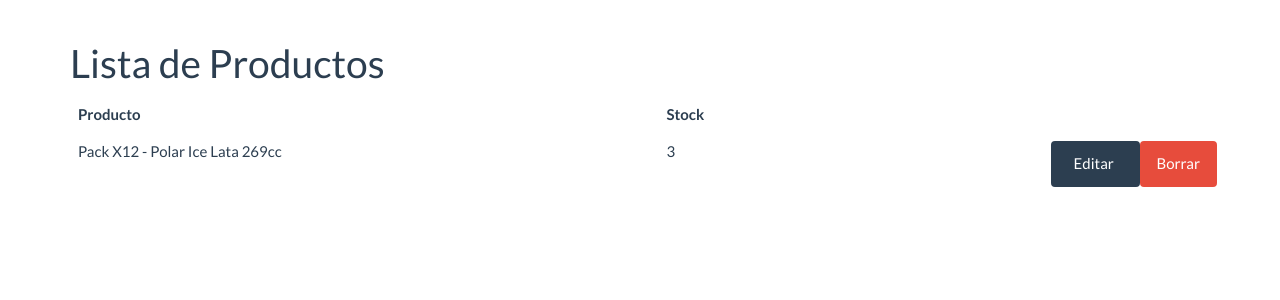
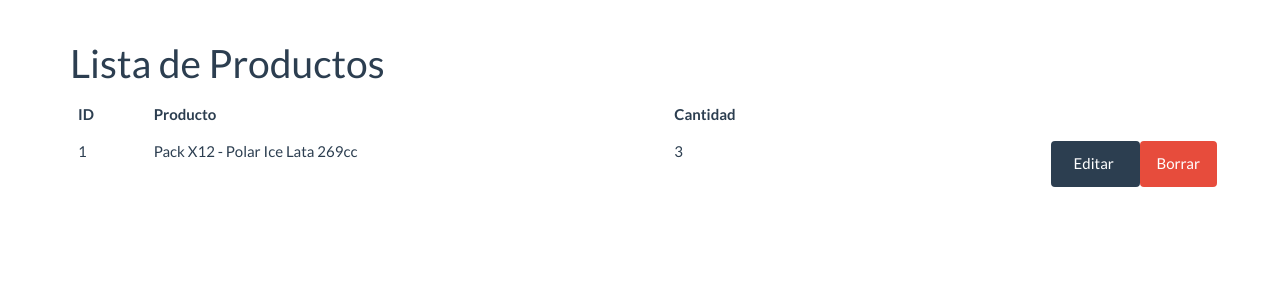
Before and after one commit to reybritez/jauscrapper, a Flask app: page /productos in a window 1280 px wide. Shown: the part 60-360 px from the top of the page. Run offline with Flask 2, Linux system fonts and the light colour scheme; data comes from the database, SQL or seed files in the repository; some libraries are stand-ins or nearby versions.

Commit message:
añadi columna id

```diff
--- a/templates/web/productos.html
+++ b/templates/web/productos.html
@@ -5,14 +5,16 @@
 <table class="table table-hover">
 	<thead>
 		<tr>
+			<th scope="col">ID</th>
 			<th scope="col">Producto</th>
-			<th scope="col">Stock</th>
+			<th scope="col">Cantidad</th>
 			<td></td>
 		</tr>
 	</thead>
 	<tbody>
 	{% for producto in productos %}
 		<tr>
+			<td>{{ producto.id_producto }}</td>
 			<td>{{ producto.nombre_producto }}</td>
 			<td>{{ producto.cantidad_producto }}</td>
 			<td class="text-right">
```
